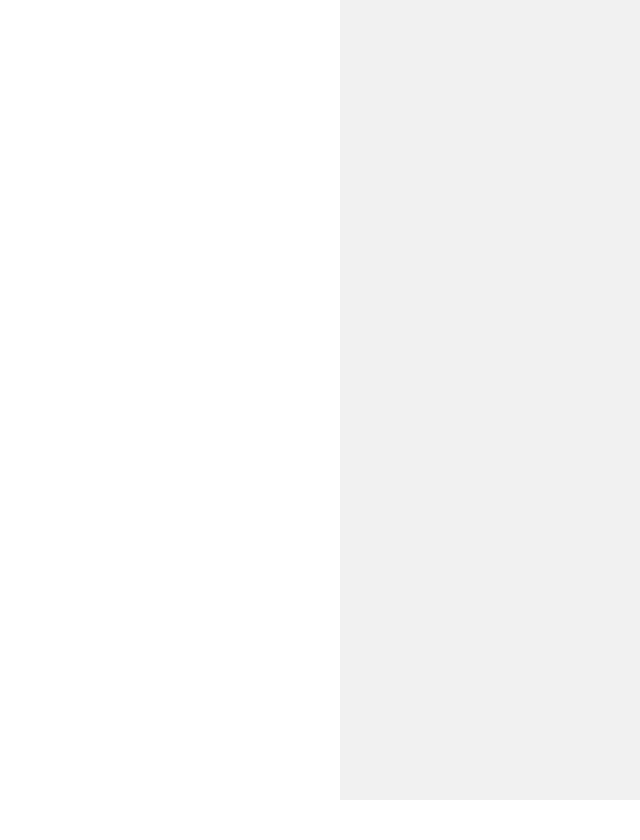
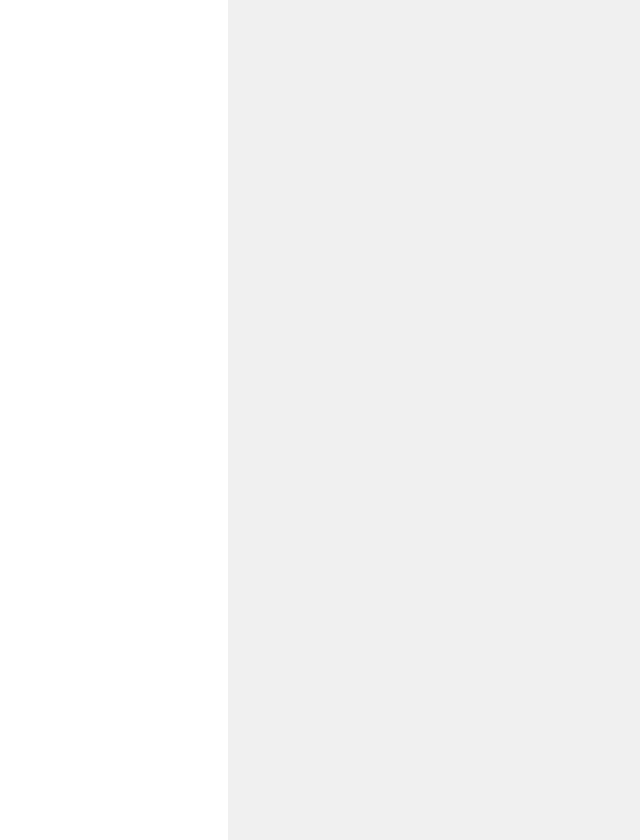
Before and after one commit to LeoLakshman/TTU-PhD-Around-the-Global-byLeo, a plain HTML site: page index.html in a window 1280 px wide. Shown: the whole page, without its empty margins (640-1280 px from the left). Before the commit the page ends 800 px from the top, so only its background shows below. Drawn offline with Linux system fonts and the light colour scheme.

Commit message:
Update index.html

```diff
--- a/index.html
+++ b/index.html
@@ -3,47 +3,28 @@
 <head>
     <title>TTU Students Around Globe (by_Leo)</title>
     <style>
-        html, body {
-            margin: 0;
-            padding: 0;
-            height: 100%;
-            width: 100%;
-            overflow: hidden; /* Prevent scrollbars */
-            font-family: Arial, sans-serif;
-        }
+        body { margin: 0; display: flex; }
         #globeViz {
-            width: 100vw; /* Full viewport width */
-            height: 100vh; /* Full viewport height */
-            position: absolute; /* Ensure it fills the background */
-            top: 0;
-            left: 0;
-            z-index: 1; /* Base layer */
+            width: 70vw;
+            height: 100vh;
         }
         #sidebar {
-            width: 300px; /* Fixed width for sidebar */
+            width: 30vw;
             height: 100vh;
             overflow-y: auto;
             padding: 20px;
-            background: rgba(240, 240, 240, 0.9); /* Semi-transparent */
-            position: fixed; /* Overlay on right */
-            right: 0;
-            top: 0;
-            z-index: 2; /* Above globe */
-            box-sizing: border-box;
+            background: #f0f0f0;
         }
         #studentDetails {
-            position: fixed; /* Overlay on left */
+            position: absolute;
             top: 20px;
             left: 20px;
             background: rgba(255, 255, 255, 0.9);
             padding: 20px;
             border-radius: 5px;
             box-shadow: 0 2px 5px rgba(0, 0, 0, 0.3);
-            max-width: 400px; /* Readable width */
-            max-height: 80vh; /* Limit height */
-            overflow-y: auto; /* Scrollable */
-            display: none; /* Hidden by default */
-            z-index: 3; /* Above globe and sidebar */
+            display: none;
+            max-width: 300px;
         }
         button {
             display: block;
@@ -54,13 +35,9 @@
             background: #e0e0e0;
             cursor: pointer;
             text-align: left;
-            font-size: 14px;
-        }
-        button:hover {
-            background: #d0d0d0;
         }
     </style>
-    <script src="https://unpkg.com/globe.gl"></script> <!-- Updated CDN link -->
+    <script src="//unpkg.com/globe.gl"></script>
 </head>
 <body>
     <div id="globeViz"></div>
```
